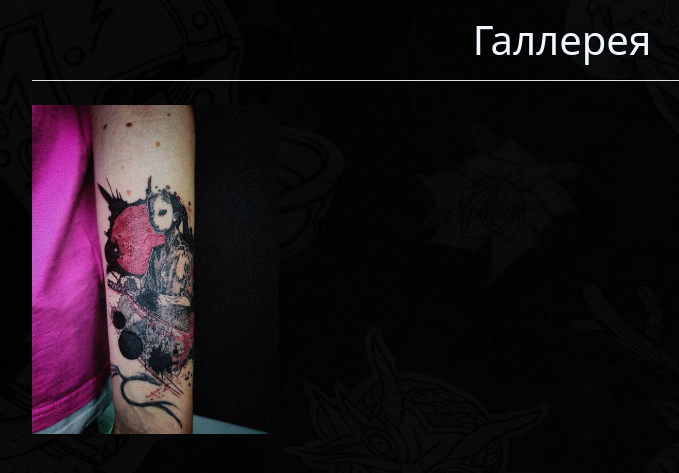
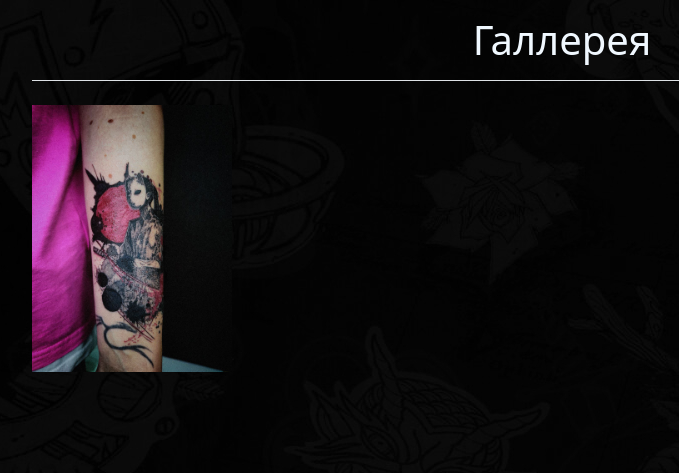
Before and after one commit to datamainer/aibonnita-tatto-site, a Django app: page /galery/ in a window 1280 px wide. Shown: the part 96-569 px from the top of the page, without its empty margins (78-757 px from the left). Run offline with Django 4.2, Linux system fonts and the light colour scheme; data comes from the database, SQL or seed files in the repository.

Commit message:
upd gallery

```diff
--- a/Aibonitta/static/css/style.css
+++ b/Aibonitta/static/css/style.css
@@ -9,7 +9,6 @@ body {
 
 a {
     color: white;
-    /* text-decoration: none; */
 }
 
 a:hover {
@@ -41,8 +40,8 @@ a:hover {
 }
 
 .gallery-img {
-    width: 100%;
-    /* border-radius: 15px; */
+    max-width: 200px;
+    max-height: 300px;
 }
 
 .gallery-txt {
```
